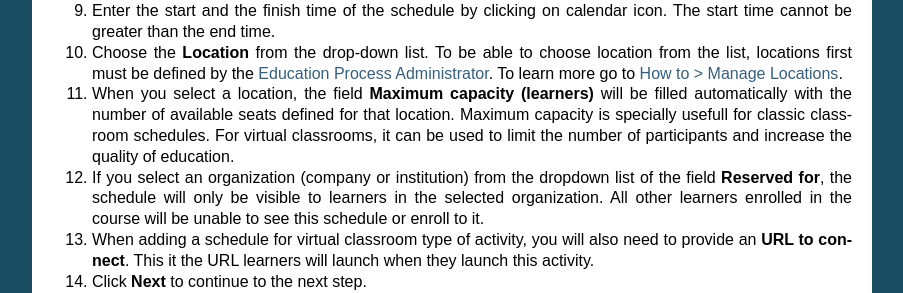
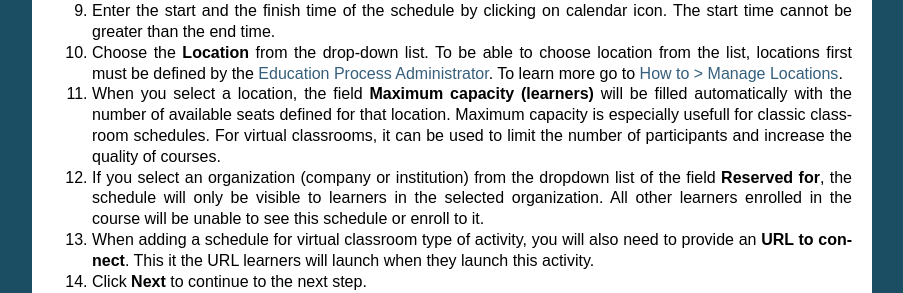
Before and after one commit to pslisko/performa365docs, a Sphinx documentation site: the page built from docs/howto/manage_activities/classroom_virtual.rst, in a window 1280 px wide and 900 px high, scrolled down 1537 px. Shown: the part 175-468 px from the top of the window, without its empty margins (198-1101 px from the left). Built offline with Sphinx 7.4.7, drawn with Linux system fonts in a browser that asks for light colours; pages that are not in the unit, such as notebooks, are missing from menus.

Commit message:
Update classroom_virtual.rst

```diff
--- a/docs/howto/manage_activities/classroom_virtual.rst
+++ b/docs/howto/manage_activities/classroom_virtual.rst
@@ -77,7 +77,7 @@
 #. Fill in all required fields. Required fields are marked with asterisk.
 #. Enter the start and the finish time of the schedule by clicking on calendar icon. The start time cannot be greater than the end time.
 #. Choose the **Location** from the drop-down list. To be able to choose location from the list, locations first must be defined by the :ref:`Education Process Administrator <education_process_administrator>`. To learn more go to :ref:`How to > Manage Locations <manage_locations>`.
-#. When you select a location, the field **Maximum capacity (learners)** will be filled automatically with the number of available seats defined for that location. Maximum capacity is specially usefull for classic classroom schedules. For virtual classrooms, it can be used to limit the number of participants and increase the quality of education.
+#. When you select a location, the field **Maximum capacity (learners)** will be filled automatically with the number of available seats defined for that location. Maximum capacity is especially usefull for classic classroom schedules. For virtual classrooms, it can be used to limit the number of participants and increase the quality of courses.
 #. If you select an organization (company or institution) from the dropdown list of the field **Reserved for**, the schedule will only be visible to learners in the selected organization. All other learners enrolled in the course will be unable to see this schedule or enroll to it.
 #. When adding a schedule for virtual classroom type of activity, you will also need to provide an **URL to connect**. This it the URL learners will launch when they launch this activity.
 #. Click **Next** to continue to the next step.
```
